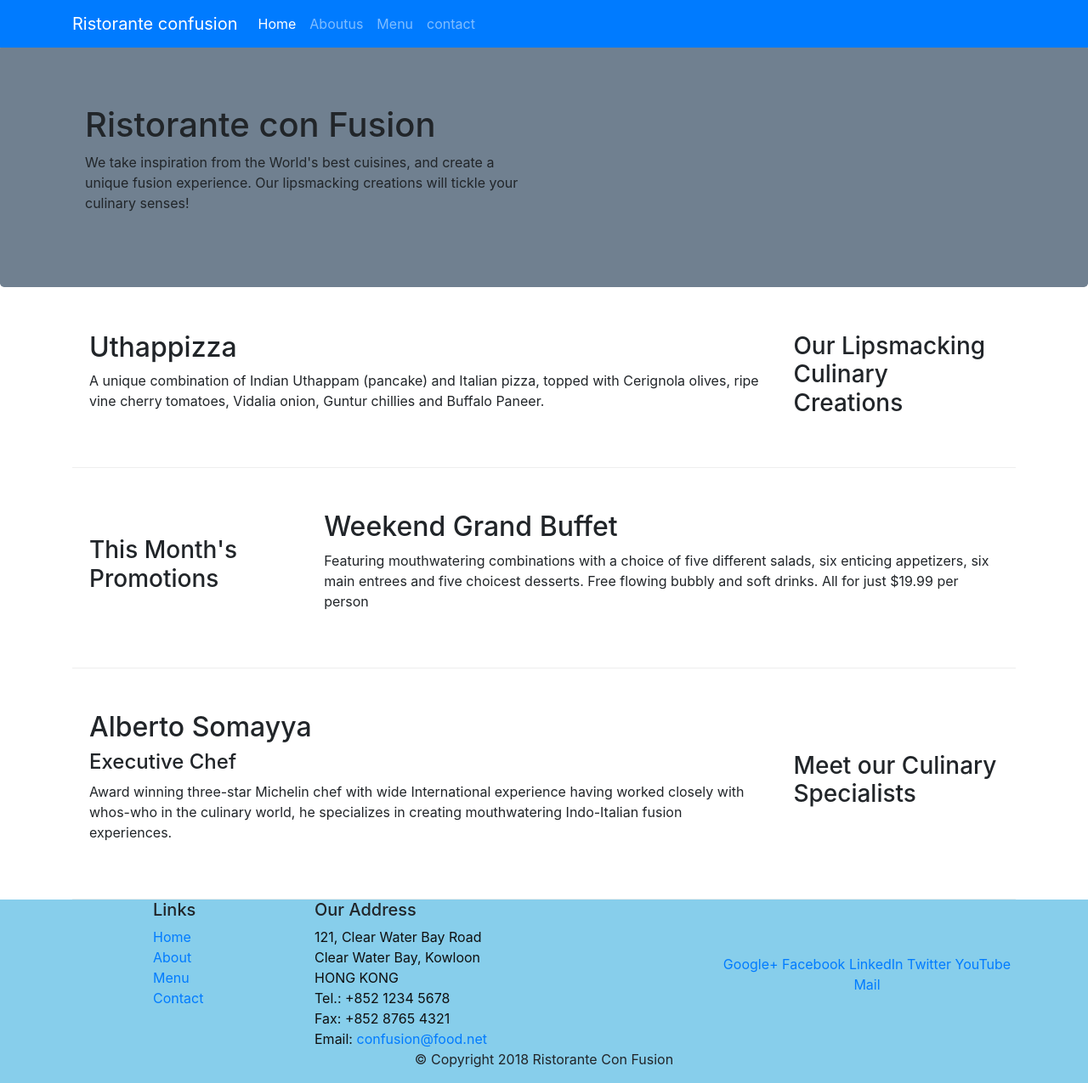
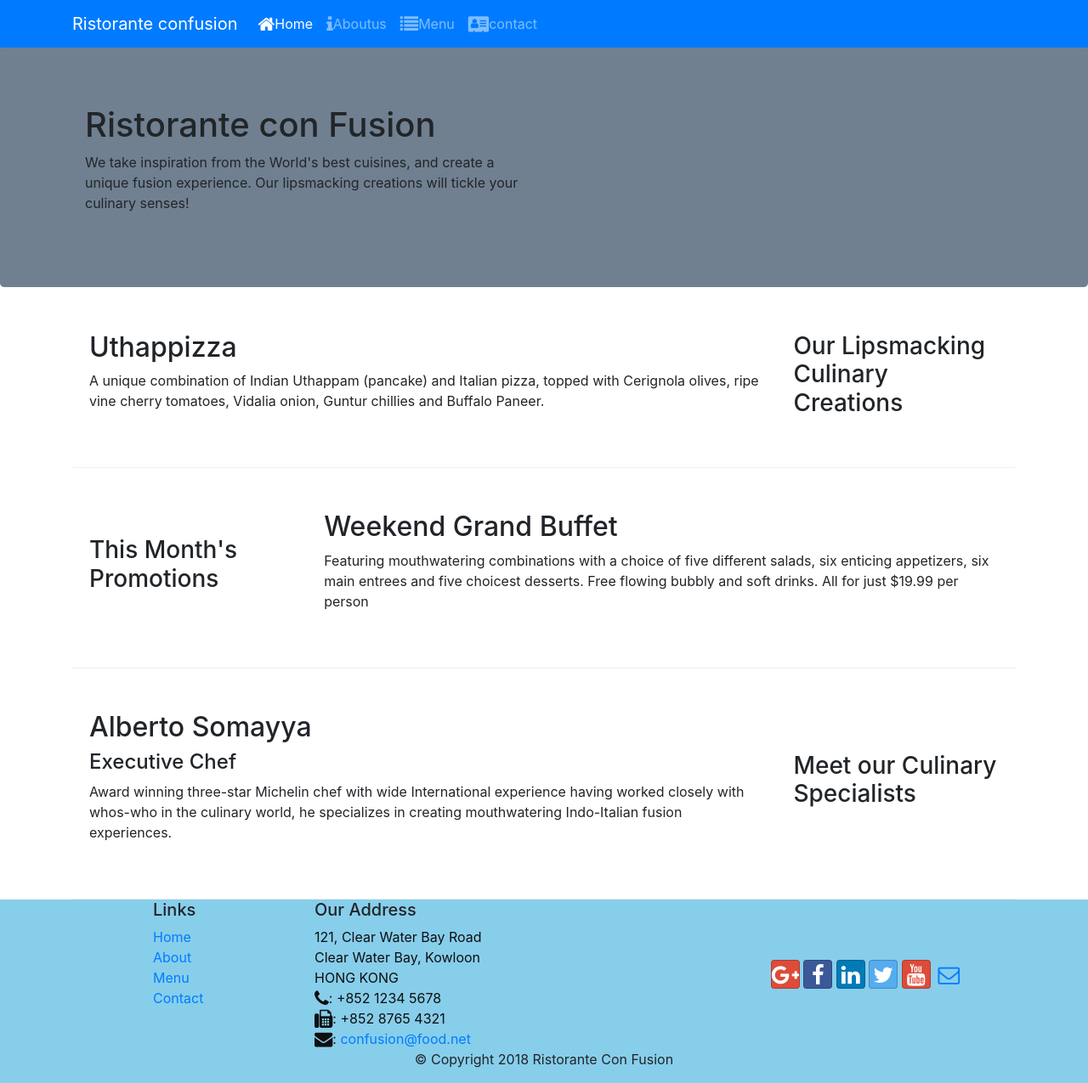
Before and after one commit to srisarvesh/bootstrap_intro, a website: page index.html in a window 1280 px wide. Shown: the whole page at 85% size. Drawn offline with nearby package versions, Linux system fonts and the light colour scheme.

Commit message:
icon fonts

```diff
--- a/index.html
+++ b/index.html
@@ -11,6 +11,9 @@
 
      <!-- Bootstrap CSS -->
      <link rel="stylesheet" href="node_modules/bootstrap/dist/css/bootstrap.min.css">
+
+     <link rel="stylesheet" href="node_modules/font-awesome/css/font-awesome.min.css">
+     <link rel="stylesheet" href="node_modules/bootstrap-social/bootstrap-social.css">
      <link rel="stylesheet" href="css/styles.css">
 </head>
 
@@ -25,10 +28,10 @@
             </a>
             <div class="collapse navbar-collapse" id="Navbar">
                 <ul class="navbar-nav mr-auto">
-                    <li class="nav-item"><a class="nav-link active" href="#">Home</a></li>
-                    <li class="nav-item"><a class="nav-link " href="aboutus.html">Aboutus</a></li>
-                    <li class="nav-item"><a class="nav-link " href="#">Menu</a></li>
-                    <li class="nav-item"><a class="nav-link" href="#">contact</a></li>
+                    <li class="nav-item"><a class="nav-link active" href="#"><span class="fa fa-home fa-lg"></span>Home</a></li>
+                    <li class="nav-item"><a class="nav-link " href="aboutus.html"><span class="fa fa-info fa-lg"></span>Aboutus</a></li>
+                    <li class="nav-item"><a class="nav-link " href="#"><span class="fa fa-list fa-lg"></span>Menu</a></li>
+                    <li class="nav-item"><a class="nav-link" href="#"><span class="fa fa-address-card fa-lg"></span>contact</a></li>
                 </ul>
             </div>
 
@@ -99,19 +102,22 @@
 		              121, Clear Water Bay Road<br>
 		              Clear Water Bay, Kowloon<br>
 		              HONG KONG<br>
-		              Tel.: +852 1234 5678<br>
-		              Fax: +852 8765 4321<br>
-		              Email: <a href="mailto:confusion@food.net">confusion@food.net</a>
-		           </address>
+                      <i class="fa fa-phone fa-lg"></i>: +852 1234 5678<br>
+                      <i class="fa fa-fax fa-lg"></i>: +852 8765 4321<br>
+                      <i class="fa fa-envelope fa-lg"></i>:
+                      <a href="mailto:confusion@food.net">confusion@food.net</a>
                 </div>
                 <div class="col-12 col-sm-4 align-self-center">
                     <div class="text-center ">
-                        <a href="http://google.com/+">Google+</a>
-                        <a href="http://www.facebook.com/profile.php?id=">Facebook</a>
-                        <a href="http://www.linkedin.com/in/">LinkedIn</a>
-                        <a href="http://twitter.com/">Twitter</a>
-                        <a href="http://youtube.com/">YouTube</a>
-                        <a href="mailto:">Mail</a>
+                        <div class="text-center">
+                            <a class="btn btn-social-icon btn-google" href="http://google.com/+"><i class="fa fa-google-plus"></i></a>
+                            <a class="btn btn-social-icon btn-facebook" href="http://www.facebook.com/profile.php?id="><i class="fa fa-facebook"></i></a>
+                            <a class="btn btn-social-icon btn-linkedin" href="http://www.linkedin.com/in/"><i class="fa fa-linkedin"></i></a>
+                            <a class="btn btn-social-icon btn-twitter" href="http://twitter.com/"><i class="fa fa-twitter"></i></a>
+                            <a class="btn btn-social-icon btn-google" href="http://youtube.com/"><i class="fa fa-youtube"></i></a>
+                            <a class="btn btn-social-icon" href="mailto:"><i class="fa fa-envelope-o"></i></a>
+                        </div>
+
                     </div>
                 </div>
            </div>
--- a/package.json
+++ b/package.json
@@ -15,6 +15,8 @@
   },
   "dependencies": {
     "bootstrap": "^4.0.0",
+    "bootstrap-social": "^5.1.1",
+    "font-awesome": "^4.7.0",
     "jquery": "^3.3.1",
     "popper.js": "^1.12.9"
   }
```
Also changed, not shown: aboutus.html (+19 -14 lines), 1 other file.
